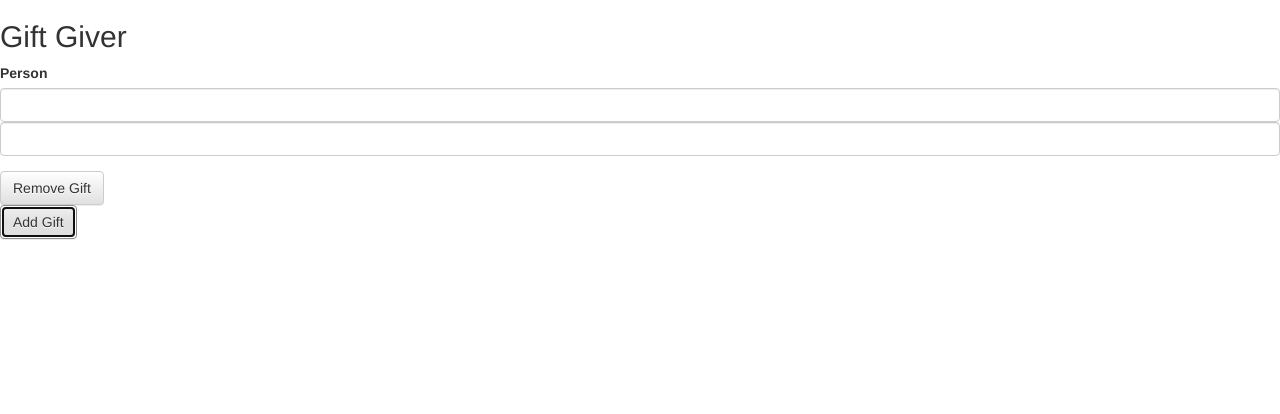
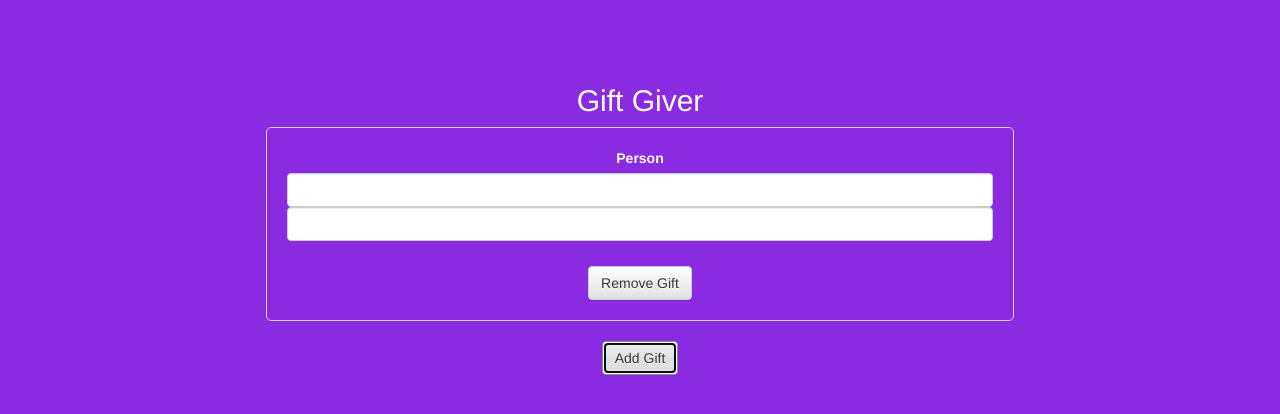
Before and after one commit to SakuraComputing/gift-giver, a React (Create React App) app: page / in a window 1280 px wide. Both pictures are taken after a click on the button "Add Gift". Shown: the top 414 px of the page. Built offline with nearby package versions, Linux system fonts and the light colour scheme.

Commit message:
Add README and styling

```diff
--- a/public/index.html
+++ b/public/index.html
@@ -19,7 +19,8 @@
       work correctly both with client-side routing and a non-root public URL.
       Learn how to configure a non-root public URL by running `npm run build`.
     -->
-    <title>React App</title>
+    <link rel="stylesheet" href="https://maxcdn.bootstrapcdn.com/bootstrap/3.3.7/css/bootstrap.min.css" integrity="sha384-BVYiiSIFeK1dGmJRAkycuHAHRg32OmUcww7on3RYdg4Va+PmSTsz/K68vbdEjh4u" crossorigin="anonymous">
+    <title>Gift Giver React App</title>
     <!-- Latest compiled and minified CSS -->
     <link rel="stylesheet" href="https://maxcdn.bootstrapcdn.com/bootstrap/3.3.7/css/bootstrap.min.css" integrity="sha384-BVYiiSIFeK1dGmJRAkycuHAHRg32OmUcww7on3RYdg4Va+PmSTsz/K68vbdEjh4u" crossorigin="anonymous">
 
--- a/src/components/App.js
+++ b/src/components/App.js
@@ -2,6 +2,7 @@
 import { Button } from 'react-bootstrap';
 import Gift from './Gift';
 import { max_number } from '../helper';
+import '../index.css';
 
 class App extends Component {
 
--- a/src/components/Gift.js
+++ b/src/components/Gift.js
@@ -12,7 +12,7 @@
     }
     render() {
         return (
-            <div>
+            <div className="gift">
                 <Form>
                     <FormGroup>
                         <ControlLabel>Person</ControlLabel>
--- /dev/null
+++ b/src/index.css
@@ -0,0 +1,19 @@
+body {
+    text-align: center;
+    padding: 5%;
+    padding-left: 20%;
+    padding-right: 20%;
+    background-color: blueviolet;
+    color: #fff;
+}
+
+.gift {
+    border: 1px solid lightgray;
+    border-radius: 5px;
+    margin: 10px;
+    padding: 20px;
+}
+
+Button {
+    margin: 10px;
+}
```
Also changed, not shown: 1 other file (tests, documents, lock files or other folders).
